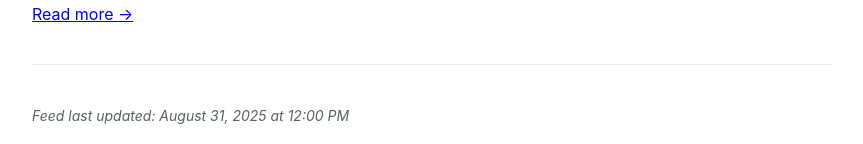
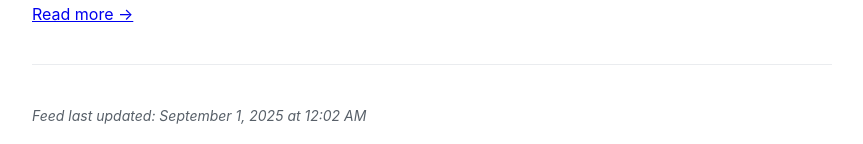
Before and after one commit to Oregand/oregand.github.io, a Jekyll site: the page copilot-feed.html, which Jekyll copies as it is, in a window 1280 px wide and 900 px high, scrolled down 2067 px. Shown: the part 753-897 px from the top of the window, without its empty margins (208-1071 px from the left). Built offline with Jekyll 4.4.1, drawn with Linux system fonts in a browser that asks for light colours.

Commit message:
Update RSS feed

```diff
--- a/copilot-feed.html
+++ b/copilot-feed.html
@@ -194,7 +194,7 @@ The post Grok Code Fast 1 is rolling out in public preview for GitHub Copilot ap
   </div>
 
   <div class="update-info">
-    Feed last updated: August 31, 2025 at 12:00 PM
+    Feed last updated: September 1, 2025 at 12:02 AM
   </div>
 </body>
 </html>
```
